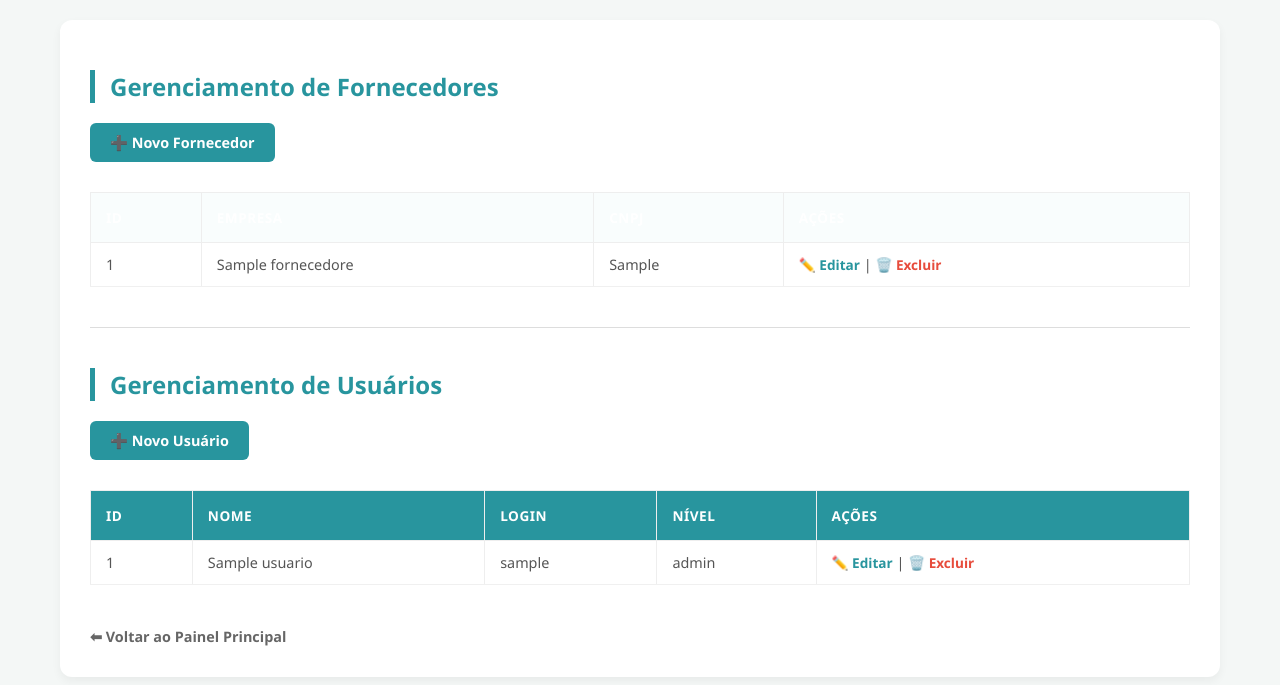
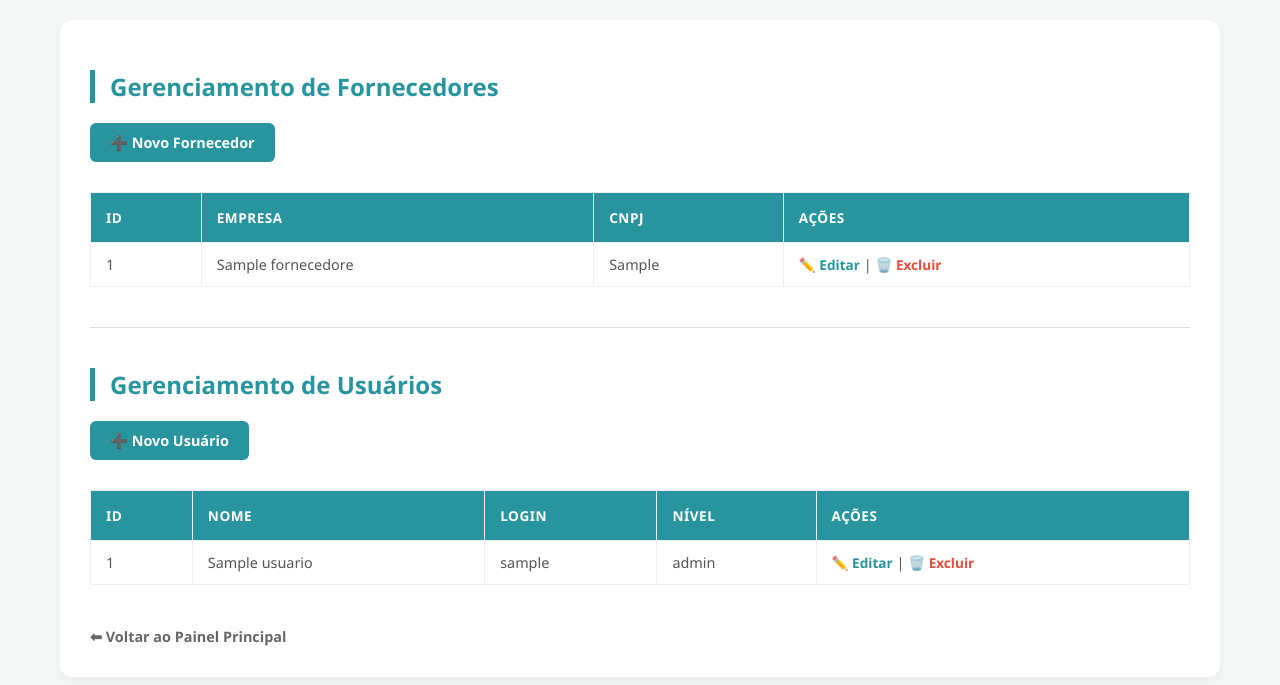
Before and after one commit to andersonnunes0300/integrafarma, a PHP site: page /frontend/listas_users_fornecedores.php in a window 1280 px wide, with the pointer over the restyled element. Shown: the top 685 px of the page. Run offline with PHP 8.4, Linux system fonts and the light colour scheme; the visitor is signed in with stand-in values (Sample User, id 1); tables that the repository leaves empty hold one stand-in row (values such as "Sample post").

Commit message:
(tr:hover) -> retirado

```diff
--- a/css/listas_users_fornecedores.css
+++ b/css/listas_users_fornecedores.css
@@ -93,10 +93,6 @@ td {
     color: #555;
 }
 
-tr:hover {
-    background-color: #f9fdfd;
-}
-
 /* Links de Ações dentro da tabela */
 td a {
     text-decoration: none;
```
